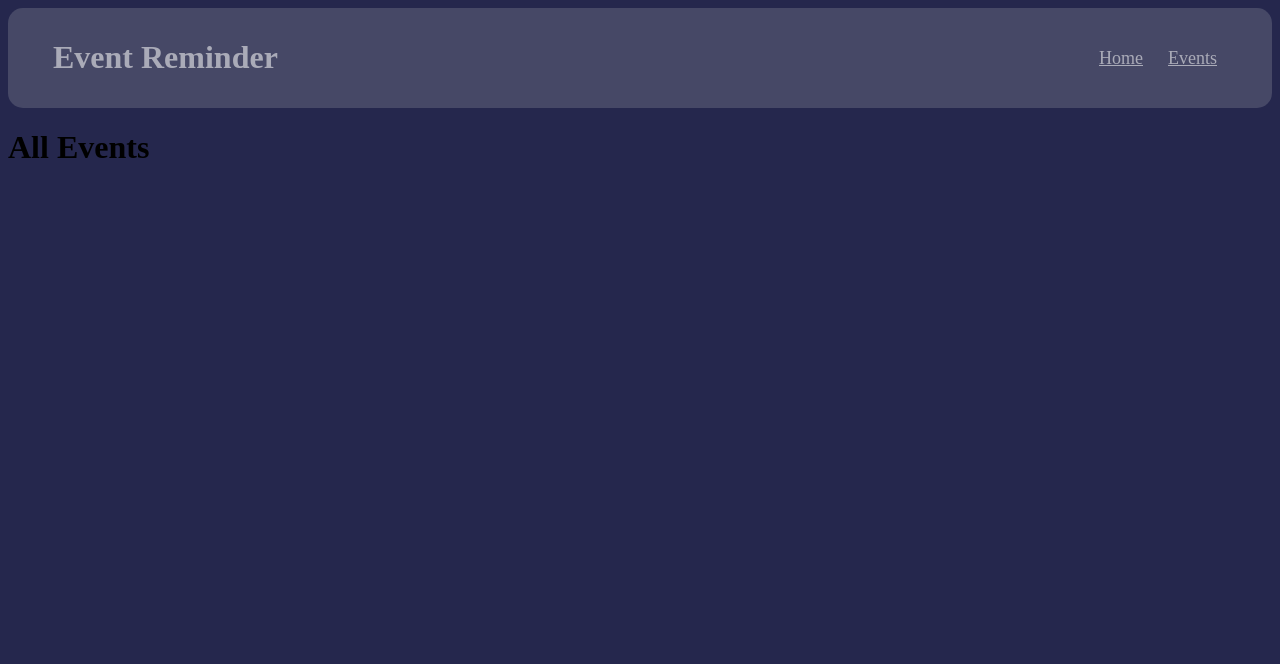
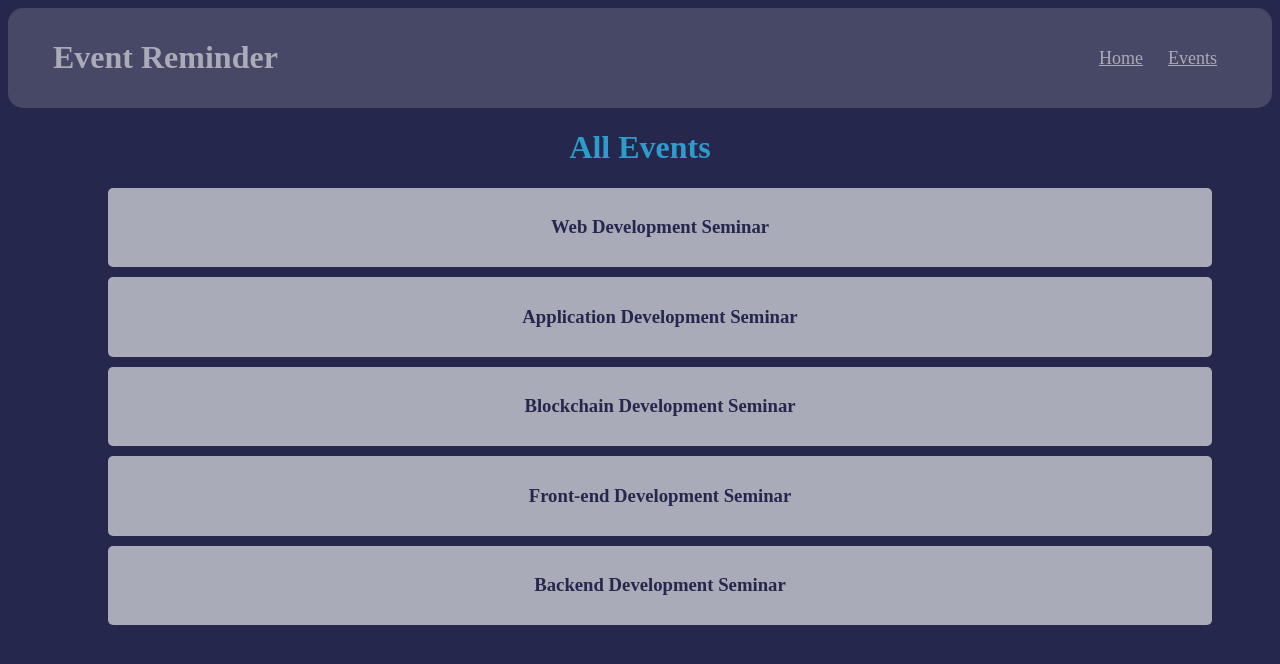
Before and after one commit to arth36/event-reminder, a plain HTML site: page index.html at #!/events in a window 1280 px wide. Drawn offline with Linux system fonts and the light colour scheme.

Commit message:
forth commit

```diff
--- a/app/app.js
+++ b/app/app.js
@@ -5,13 +5,23 @@ myEventApp.config(['$routeProvider', function($routeProvider){
     $routeProvider
         .when('/home',{
             templateUrl: 'views/home.html',
-            component: 'EventController'
+            controller: 'EventController'
         })
         .when('/events',{
             templateUrl: 'views/events.html',
-            component: 'EventController'
+            controller: 'EventController'
         })
         .otherwise({
             redirectTo: '/home'
         })
 }]);
+
+myEventApp.controller('EventController', ['$scope', '$http', function( $scope,$http ){
+    $http.get('/data/events.json').then(successCallback, errorCallback);
+    function successCallback( data ){
+        $scope.events = data.data;
+    }
+    function errorCallback(error){
+        console.log('No Event Found')
+    }
+}]);
--- a/include/style.css
+++ b/include/style.css
@@ -35,10 +35,23 @@ body{
     font-size: 20px;
     color: #2e9cca;
 }
-.footer-content{
-    clear: both;
-    position: relative;
-    height: 50px;
-    margin-top: -200px;
-    background: #464866;
+.events{
+    margin-left: 35px;
+    margin-right: 35px;
 }
+.events h1{
+    color: #2e9cca;
+    text-align: center;
+}
+.events ul{
+    list-style-type: none;
+    margin: 15px;
+}
+.events li{
+    background: #aaabb8;
+    margin: 10px;
+    padding: 10px;
+    text-align: center;
+    border-radius: 5px;
+    color: #25274d;
+}
--- a/views/events.html
+++ b/views/events.html
@@ -1,6 +1,8 @@
 <div class="events">
     <h1>All Events</h1>
     <ul class="events-list">
-
+        <li ng-repeat="event in events | orderBy: order">
+            <h3>{{ event.name }}</h3>
+        </li>
     </ul>
 </div>
```
